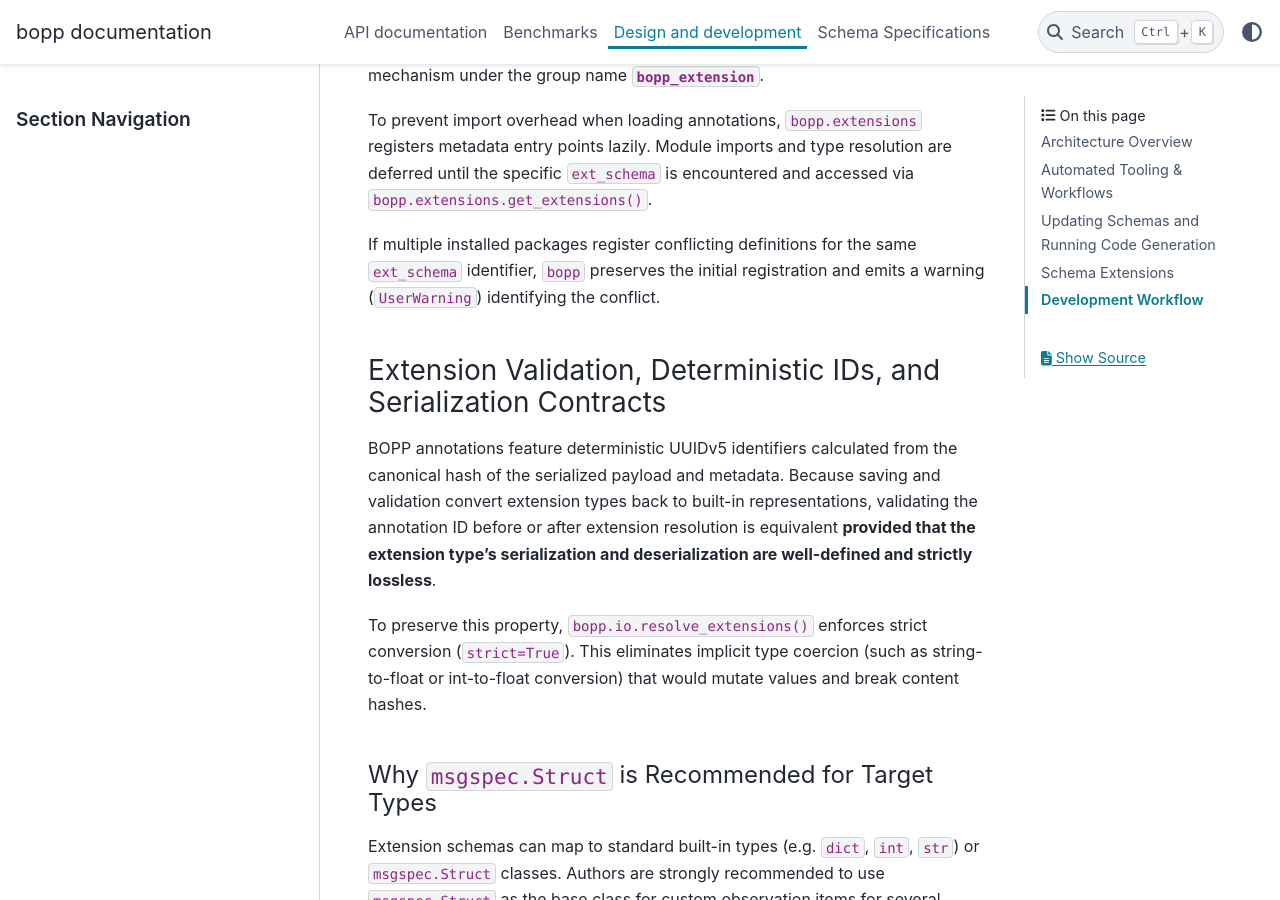
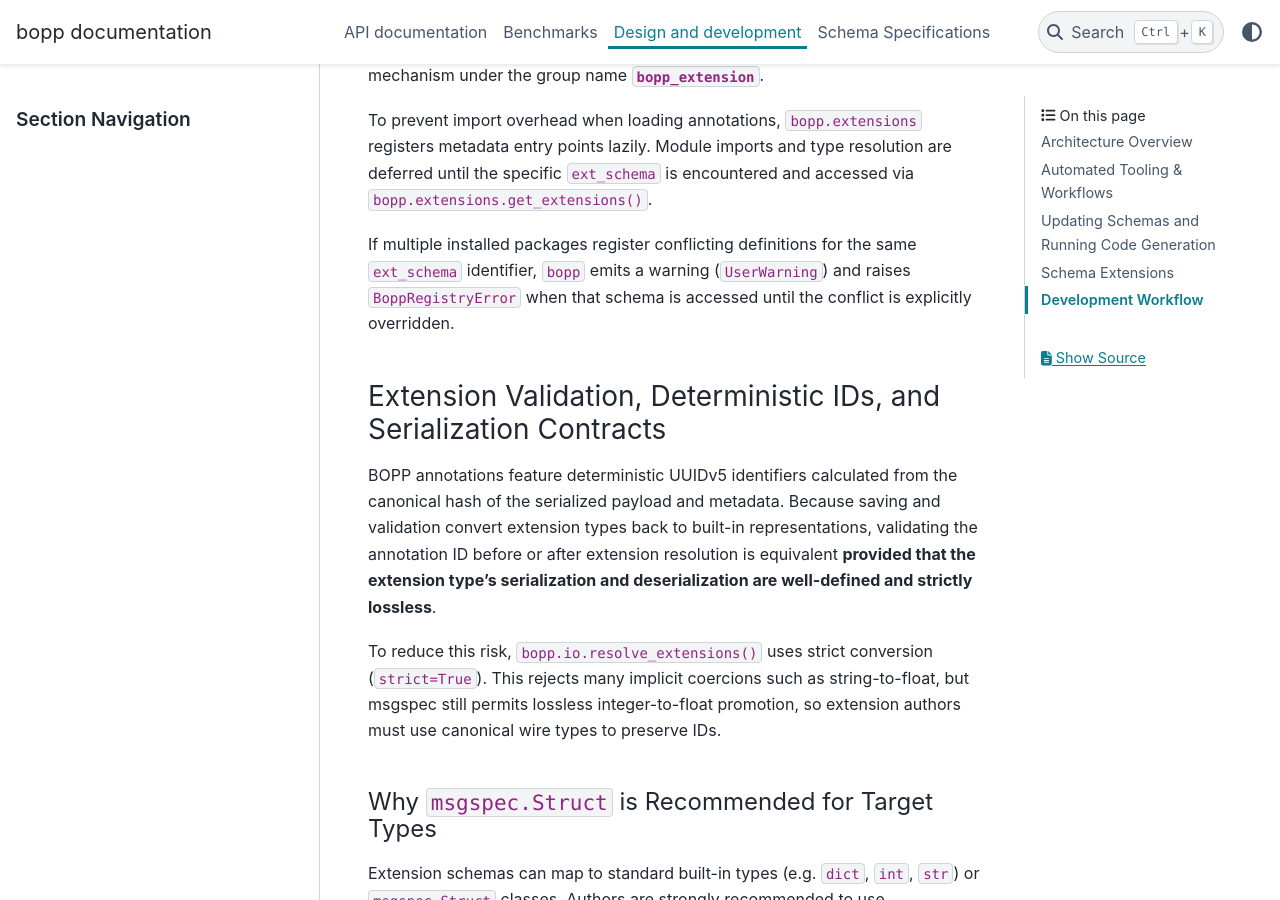
Before and after one commit to bmcfee/bopp, a Sphinx documentation site: the page built from docs/design.md, in a window 1280 px wide and 900 px high, scrolled down 2587 px. Built offline with Sphinx 7.4.7 and the PyData theme 0.15.4, drawn with Linux system fonts in a browser that asks for light colours.

Commit message:
Clarify strict conversion and conflict handling in docs
Updated documentation to clarify strict conversion behavior in BOPP annotations and error handling for conflicting ext_schema identifiers.

Co-authored-by: Copilot Autofix powered by AI <175728472+Copilot@users.noreply.github.com>

```diff
--- a/docs/design.md
+++ b/docs/design.md
@@ -68,13 +68,13 @@ Extensions register their types with Python's standard packaging entry point mec
 
 To prevent import overhead when loading annotations, `bopp.extensions` registers metadata entry points lazily. Module imports and type resolution are deferred until the specific `ext_schema` is encountered and accessed via `bopp.extensions.get_extensions()`.
 
-If multiple installed packages register conflicting definitions for the same `ext_schema` identifier, `bopp` preserves the initial registration and emits a warning (`UserWarning`) identifying the conflict.
+If multiple installed packages register conflicting definitions for the same `ext_schema` identifier, `bopp` emits a warning (`UserWarning`) and raises `BoppRegistryError` when that schema is accessed until the conflict is explicitly overridden.
 
 ### Extension Validation, Deterministic IDs, and Serialization Contracts
 
 BOPP annotations feature deterministic UUIDv5 identifiers calculated from the canonical hash of the serialized payload and metadata. Because saving and validation convert extension types back to built-in representations, validating the annotation ID before or after extension resolution is equivalent **provided that the extension type's serialization and deserialization are well-defined and strictly lossless**.
 
-To preserve this property, `bopp.io.resolve_extensions()` enforces strict conversion (`strict=True`). This eliminates implicit type coercion (such as string-to-float or int-to-float conversion) that would mutate values and break content hashes.
+To reduce this risk, `bopp.io.resolve_extensions()` uses strict conversion (`strict=True`). This rejects many implicit coercions such as string-to-float, but msgspec still permits lossless integer-to-float promotion, so extension authors must use canonical wire types to preserve IDs.
 
 #### Why `msgspec.Struct` is Recommended for Target Types
 
```
Also changed, not shown: 1 other file.
